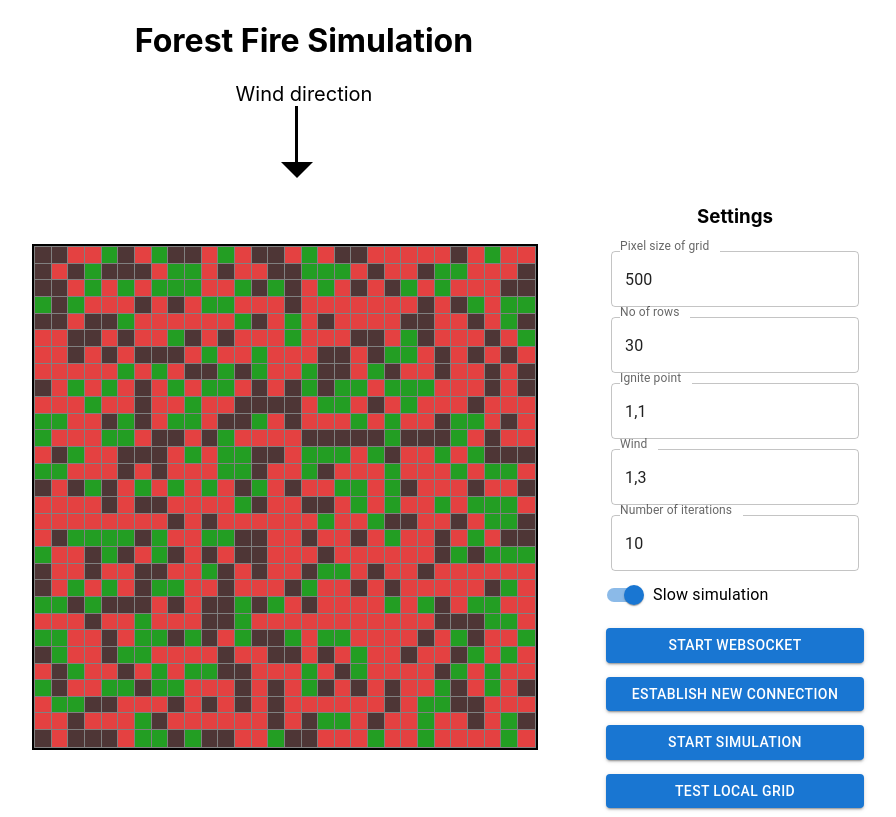
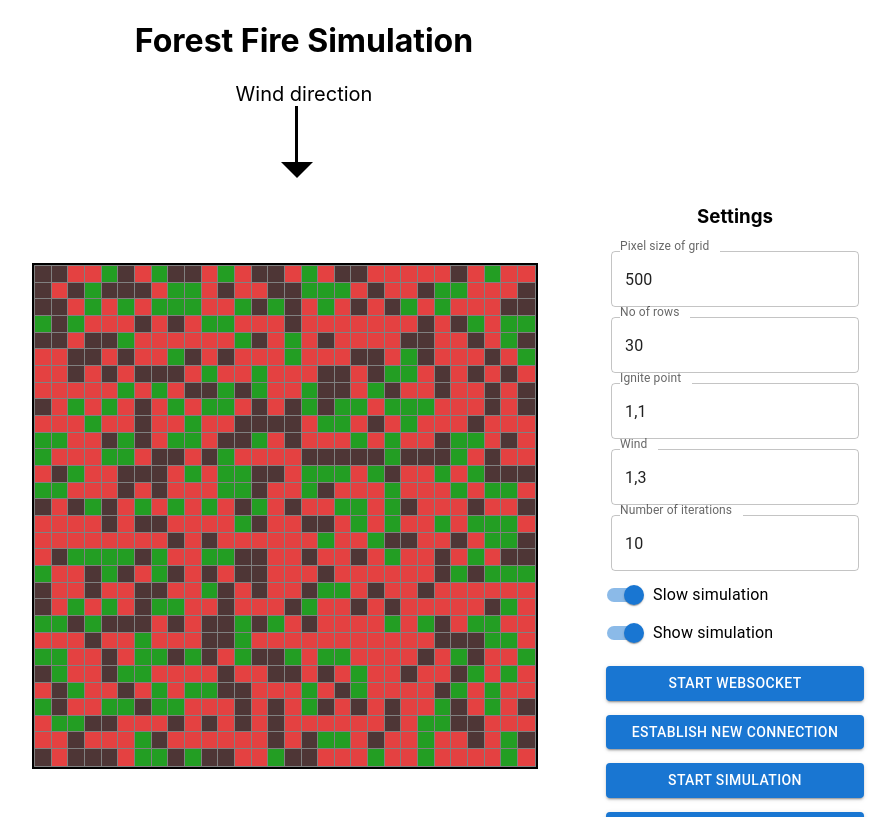
Before and after one commit to antonoeschmidt/forest-fire-ui, a React (Create React App) app: page / in a window 1280 px wide. Shown: the top 817 px of the page, without its empty margins (336-1232 px from the left). Built offline with nearby package versions, Linux system fonts and the light colour scheme; the HTML template or start-up script is replaced by a standard one.

Commit message:
Showing stats

```diff
--- a/package.json
+++ b/package.json
@@ -15,6 +15,7 @@
     "@types/react-dom": "^18.0.6",
     "react": "^18.2.0",
     "react-dom": "^18.2.0",
+    "react-google-charts": "^4.0.0",
     "react-scripts": "5.0.1",
     "typescript": "^4.8.4",
     "web-vitals": "^2.1.4"
--- /dev/null
+++ b/src/components/Plots/Plots.tsx
@@ -0,0 +1,45 @@
+import React, { useEffect, useState } from "react";
+import { Chart } from "react-google-charts";
+
+type Props = {
+    x: number[];
+    y: number[];
+};
+
+const options = {
+    title: "Burned forest",
+    curveType: "function",
+    legend: { position: "bottom" },
+};
+
+const Plots = (props: Props) => {
+    const [chartData, setChartData] = useState([]);
+
+    useEffect(() => {
+        if (!props.x || !props.y ) return
+
+        let arr = [];
+        arr.push(["Time", "Percentage of forest burned"]);
+
+        for (let i = 0; i < props.x.length; i++) {
+            arr.push([props.x[i], props.y[i]]);
+        }
+
+        setChartData(arr);
+    }, [props.x, props.y]);
+
+    return (
+        <div>
+            {chartData.length > 0 && <Chart
+                chartType="LineChart"
+                width="100%"
+                height="400px"
+                data={chartData}
+                options={options}
+            />}
+
+        </div>
+    );
+};
+
+export default Plots;
--- a/src/components/Settings/SettingsComponent.tsx
+++ b/src/components/Settings/SettingsComponent.tsx
@@ -12,6 +12,8 @@ type Props = {
     settings: Settings;
     setSettings: React.Dispatch<React.SetStateAction<Settings>>;
     createRandomGrid: () => void;
+    showSimulation: boolean;
+    setShowSimulation: React.Dispatch<React.SetStateAction<Boolean>>;
 };
 
 const SettingsComponent = (props: Props) => {
@@ -124,6 +126,17 @@ const SettingsComponent = (props: Props) => {
                 }
                 label="Slow simulation"
             />
+            <FormControlLabel
+                control={
+                    <Switch
+                        defaultChecked
+                        onChange={(e) =>
+                            props.setShowSimulation(e.target.checked)
+                        }
+                    />
+                }
+                label="Show simulation"
+            />
             <Button
                 sx={theme}
                 style={{ marginTop: "1em" }}
--- a/src/pages/MainPage.tsx
+++ b/src/pages/MainPage.tsx
@@ -2,6 +2,7 @@ import React, { useEffect, useRef, useState } from "react";
 import Arrow from "../components/Arrow/Arrow";
 import Grid from "../components/Grid/Grid";
 import GridPicker from "../components/GridPicker/GridPicker";
+import Plots from "../components/Plots/Plots";
 import SettingsComponent from "../components/Settings/SettingsComponent";
 import { connectWebsocket } from "../utils/webSocket";
 import "./MainPage.css";
@@ -23,6 +24,7 @@ export type EventData = {
     grid_size: number;
     grid: Array<number[]>;
     wind: Array<number>;
+    stats: { x: number[]; y: number[] };
 };
 
 const MainPage = () => {
@@ -39,7 +41,9 @@ const MainPage = () => {
         slow_simulation: true,
         run_until: 10,
     });
+    const [showSimulation, setShowSimulation] = useState(true);
     const ws = useRef<WebSocket>();
+    const [statData, setStatData] = useState<{ x: number[]; y: number[] }>();
 
     const loadGrid = (index: number): void => {
         const prevGrid = prevGrids.current[index];
@@ -60,6 +64,7 @@ const MainPage = () => {
             grid_size: settings.gridSize,
             grid: grid,
             wind: [0, 0],
+            stats: { x: [0], y: [0] },
         });
         setGrid(grid);
         setGridSize(settings.gridSize);
@@ -72,10 +77,12 @@ const MainPage = () => {
             grid_size: data.grid_size,
             grid: data.grid,
             wind: data.wind,
+            stats: data.stats,
         });
         setGridSize(data.grid_size);
         setGrid(data.grid);
         setWind(data.wind);
+        setStatData(data.stats);
     };
 
     const onOpen = (event: Event): void => {};
@@ -127,13 +134,25 @@ const MainPage = () => {
             <p style={{ fontSize: 20, margin: 0 }}>Wind direction</p>
             <Arrow wind={wind} />
             <div className="main-container">
-                <div className="filler" />
-                {grid && (
+                <div className="filler">
+                    <Plots x={statData?.x} y={statData?.y} />
+                </div>
+                {grid && showSimulation ? (
                     <Grid
                         grid={grid}
                         gridSize={gridSize}
                         pixelSize={pixelSize}
                     />
+                ) : (
+                    <div
+                        style={{
+                            width: pixelSize,
+                            height: pixelSize,
+                            background: "white",
+                            margin: "auto",
+                            padding: "3em",
+                        }}
+                    ></div>
                 )}
                 <SettingsComponent
                     establishConnection={establishConnection}
@@ -144,6 +163,8 @@ const MainPage = () => {
                     settings={settings}
                     setSettings={setSettings}
                     createRandomGrid={createRandomGrid}
+                    showSimulation={showSimulation}
+                    setShowSimulation={setShowSimulation}
                 />
             </div>
 
```
Also changed, not shown: 1 other file (tests, documents, lock files or other folders).
